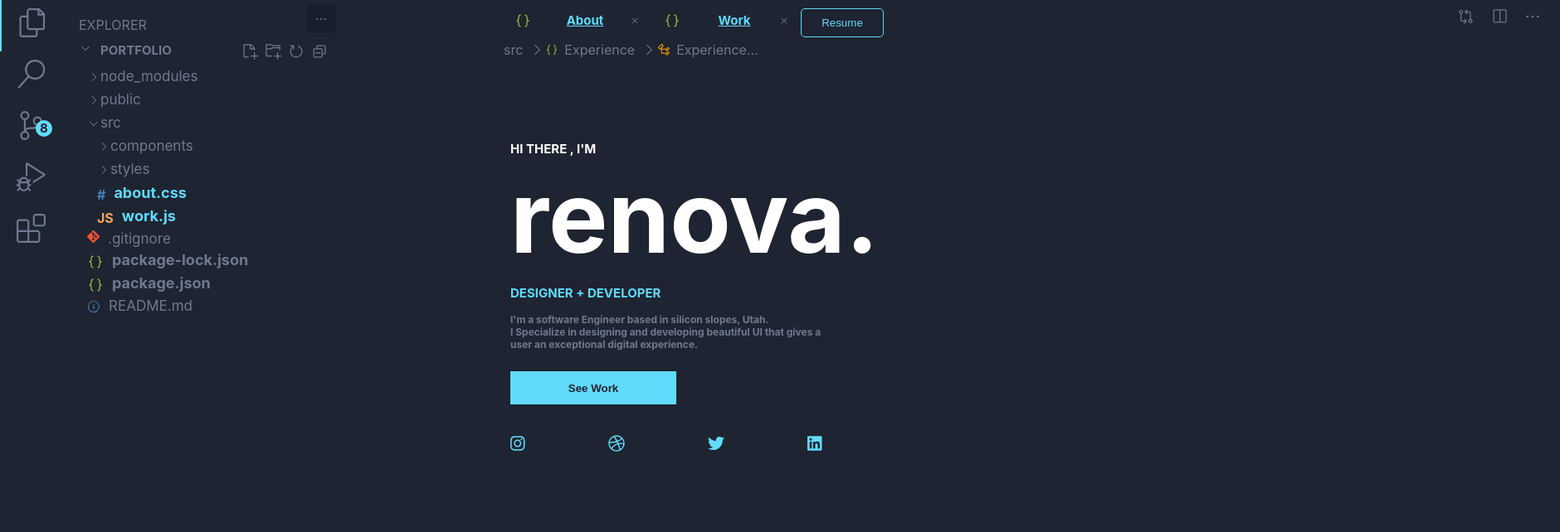
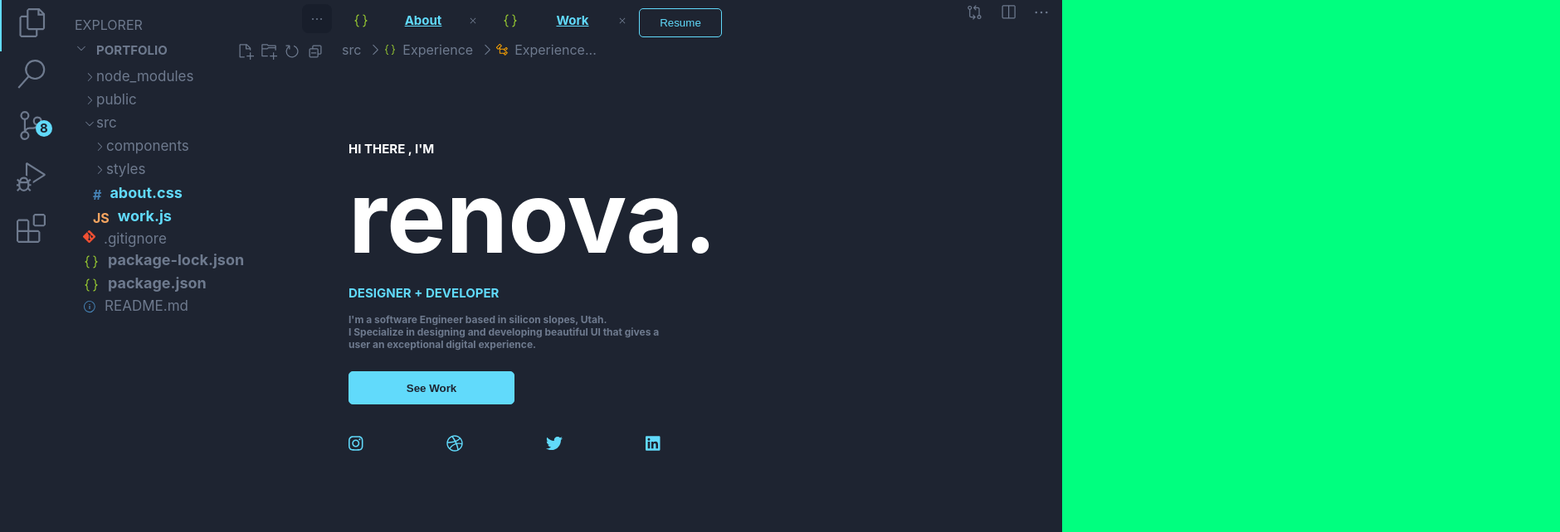
Before and after one commit to renovat503/portfolio, a React (Create React App) app: page / in a window 1280 px wide. Shown: the top 642 px of the page at 83% size, 1880 px wide, since content can reach past the window. Built offline with nearby package versions, Linux system fonts and the light colour scheme.

Commit message:
new changes

```diff
--- a/src/App.css
+++ b/src/App.css
@@ -4,7 +4,6 @@
   height: 100vh;
   width: 100%;
   margin-right: 20px;
-  background-color: steelblue;
 }
 a {
   color: #61dafb;
--- a/src/App.js
+++ b/src/App.js
@@ -7,9 +7,9 @@ import './App.css';
 function App() {
   return (
     <div className="App">
-      <Explorer />
+      {/*<Explorer />*/}
       <PageArea />
-      <Side />
+      {/*<Side />*/}
       <Footer />
     </div>
   );
--- a/src/components/about.jsx
+++ b/src/components/about.jsx
@@ -2,12 +2,9 @@ import React, { Component } from 'react';
 import '../styles/about.css';
 import { FontAwesomeIcon } from '@fortawesome/react-fontawesome';
 import { faDribbble, faGithub, faInstagram, faLinkedin, faTwitter } from '@fortawesome/free-brands-svg-icons';
-import me from '../images/me.png';
 import { Link } from 'react-router-dom';
 
-
 class About extends Component {
-    state = {}
     render() {
         return (
             <React.Fragment>
--- a/src/components/contentarea.jsx
+++ b/src/components/contentarea.jsx
@@ -2,8 +2,8 @@ import React, { Component } from 'react';
 import { Route, Switch } from 'react-router-dom';
 import About from '../components/about';
 import Work from '../components/work';
+
 class ContentArea extends Component {
-    state = {}
     render() {
         return (
             <main className="container">
--- a/src/components/pagearea.jsx
+++ b/src/components/pagearea.jsx
@@ -3,15 +3,25 @@ import '../styles/pagearea.css';
 import Tabs from '../components/tabs';
 import FilePath from '../components/filepath';
 import ContentArea from '../components/contentarea';
+import Side from './side';
+import Explorer from './explorer';
 class PageArea extends Component {
     state = {}
     render() {
         return (
             <React.Fragment>
                 <div className="page-area-wrapper">
-                    <Tabs />
-                    <FilePath />
-                    <ContentArea />
+                    <div className='side-icons'>
+                        <Side/>
+                    </div>
+                    <div>
+                        <Explorer/>
+                    </div>
+                    <div>
+                        <Tabs />
+                        <FilePath />
+                        <ContentArea />
+                    </div>
                 </div>
             </React.Fragment>
         );
--- a/src/styles/about.css
+++ b/src/styles/about.css
@@ -46,6 +46,7 @@
   border: 1px solid #61dafb;
   color: #1e2431;
   font-weight: bolder;
+  border-radius: 5px;
 }
 .hire-me:hover {
   width: 200px;
--- a/src/styles/explorer.css
+++ b/src/styles/explorer.css
@@ -1,12 +1,9 @@
 .explorer-container {
-  position: absolute;
   left: 80px;
   width: 320px;
   height: 98%;
   background-color: #1e2431;
-  float: left;
   padding: 5px;
-  z-index: 1;
 }
 .src-menu-contents {
   margin-left: 12px;
--- a/src/styles/pagearea.css
+++ b/src/styles/pagearea.css
@@ -3,5 +3,9 @@
   height: 100%;
   background-color: #1e2431;
   position: absolute;
-  padding-left: 600px;
+  display: flex;
 }
+.side-icons{
+  height: 100%;
+  background-color: aquamarine;
+}
--- a/src/styles/tabs.css
+++ b/src/styles/tabs.css
@@ -2,7 +2,6 @@
   width: 99%;
   height: 40px;
   margin: 5px;
-  position: relative;
 }
 .tab {
   height: 100%;
```
